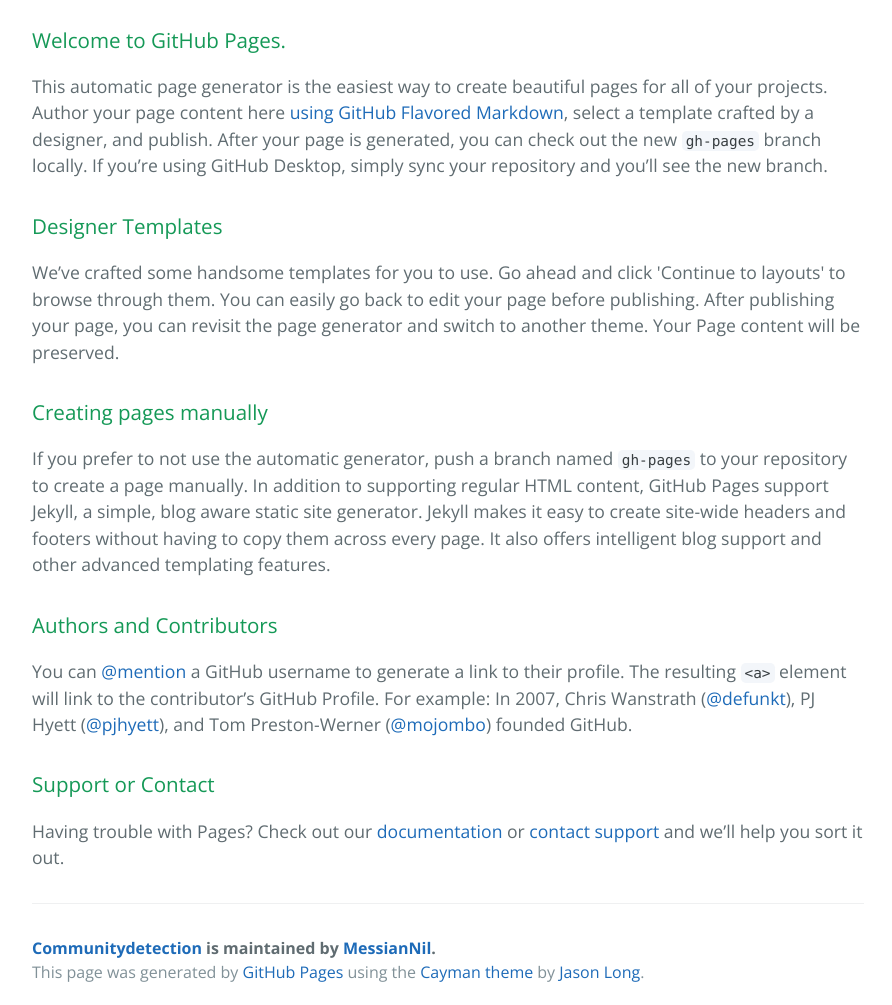
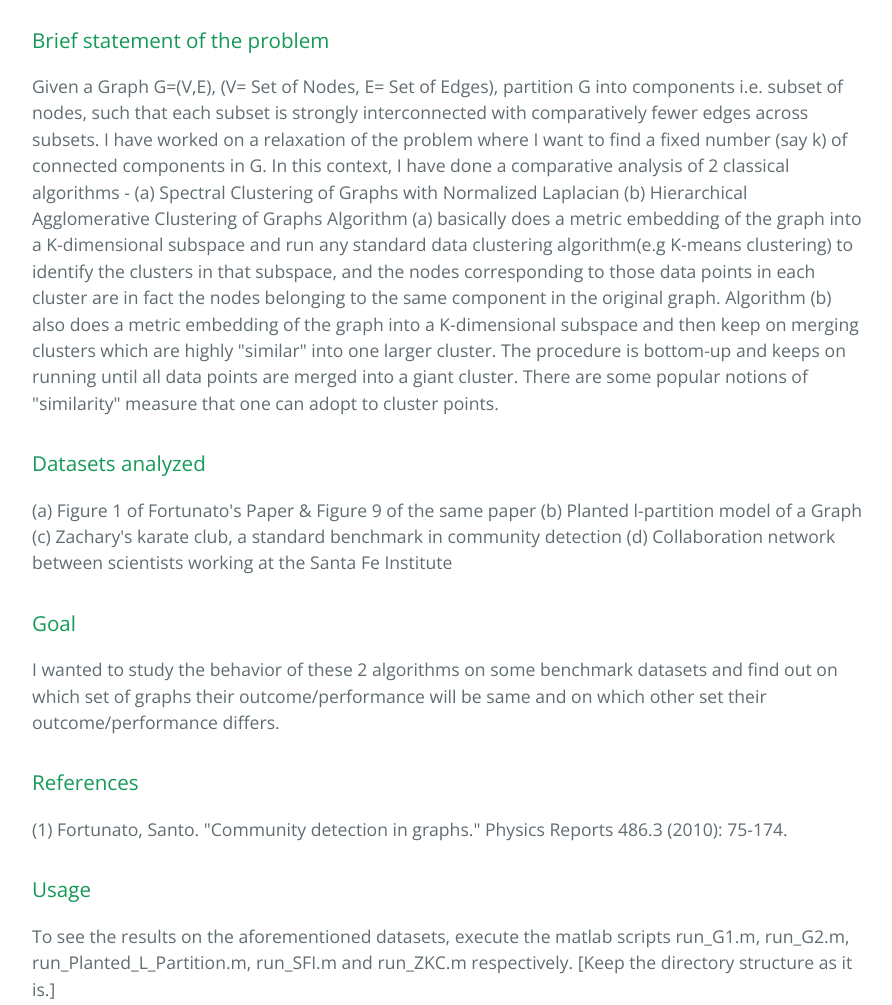
Before and after one commit to MessianNil/CommunityDetection, a plain HTML site: page index.html in a window 1280 px wide. Shown: the part 420-1425 px from the top of the page, without its empty margins (192-1084 px from the left). Drawn offline with nearby package versions, Linux system fonts and the light colour scheme.

```diff
--- a/index.html
+++ b/index.html
@@ -20,29 +20,36 @@
 
     <section class="main-content">
       <h3>
-<a id="welcome-to-github-pages" class="anchor" href="#welcome-to-github-pages" aria-hidden="true"><span aria-hidden="true" class="octicon octicon-link"></span></a>Welcome to GitHub Pages.</h3>
+<a id="brief-statement-of-the-problem" class="anchor" href="#brief-statement-of-the-problem" aria-hidden="true"><span aria-hidden="true" class="octicon octicon-link"></span></a>Brief statement of the problem</h3>
 
-<p>This automatic page generator is the easiest way to create beautiful pages for all of your projects. Author your page content here <a href="https://guides.github.com/features/mastering-markdown/">using GitHub Flavored Markdown</a>, select a template crafted by a designer, and publish. After your page is generated, you can check out the new <code>gh-pages</code> branch locally. If you’re using GitHub Desktop, simply sync your repository and you’ll see the new branch.</p>
+<p>Given a Graph G=(V,E), (V= Set of Nodes, E= Set of Edges), partition G into components i.e. subset of nodes, such that each subset is strongly interconnected with comparatively fewer edges across subsets. I have worked on a relaxation of the problem where I want to find a fixed number (say k) of connected components in G.
+In this context, I have done a comparative analysis of 2 classical algorithms -
+(a) Spectral Clustering of Graphs with Normalized Laplacian
+(b) Hierarchical Agglomerative Clustering of Graphs
+Algorithm (a) basically does a metric embedding of the graph into a K-dimensional subspace and run any standard data clustering algorithm(e.g K-means clustering) to identify the clusters in that subspace, and the nodes corresponding to those data points in each cluster are in fact the nodes belonging to the same component in the original graph. Algorithm (b) also does a metric embedding of the graph into a K-dimensional subspace and then keep on merging clusters which are highly "similar" into one larger cluster. The procedure is bottom-up and keeps on running until all data points are merged into a giant cluster. There are some popular notions of "similarity" measure that one can adopt to cluster points.</p>
 
 <h3>
-<a id="designer-templates" class="anchor" href="#designer-templates" aria-hidden="true"><span aria-hidden="true" class="octicon octicon-link"></span></a>Designer Templates</h3>
+<a id="datasets-analyzed" class="anchor" href="#datasets-analyzed" aria-hidden="true"><span aria-hidden="true" class="octicon octicon-link"></span></a>Datasets analyzed</h3>
 
-<p>We’ve crafted some handsome templates for you to use. Go ahead and click 'Continue to layouts' to browse through them. You can easily go back to edit your page before publishing. After publishing your page, you can revisit the page generator and switch to another theme. Your Page content will be preserved.</p>
+<p>(a) Figure 1 of Fortunato's Paper &amp; Figure 9 of the same paper
+(b) Planted l-partition model of a Graph
+(c) Zachary's karate club, a standard benchmark in community detection
+(d) Collaboration network between scientists working at the Santa Fe Institute</p>
 
 <h3>
-<a id="creating-pages-manually" class="anchor" href="#creating-pages-manually" aria-hidden="true"><span aria-hidden="true" class="octicon octicon-link"></span></a>Creating pages manually</h3>
+<a id="goal" class="anchor" href="#goal" aria-hidden="true"><span aria-hidden="true" class="octicon octicon-link"></span></a>Goal</h3>
 
-<p>If you prefer to not use the automatic generator, push a branch named <code>gh-pages</code> to your repository to create a page manually. In addition to supporting regular HTML content, GitHub Pages support Jekyll, a simple, blog aware static site generator. Jekyll makes it easy to create site-wide headers and footers without having to copy them across every page. It also offers intelligent blog support and other advanced templating features.</p>
+<p>I wanted to study the behavior of these 2 algorithms on some benchmark datasets and find out on which set of graphs their outcome/performance will be same and on which other set their outcome/performance differs.</p>
 
 <h3>
-<a id="authors-and-contributors" class="anchor" href="#authors-and-contributors" aria-hidden="true"><span aria-hidden="true" class="octicon octicon-link"></span></a>Authors and Contributors</h3>
+<a id="references" class="anchor" href="#references" aria-hidden="true"><span aria-hidden="true" class="octicon octicon-link"></span></a>References</h3>
 
-<p>You can <a href="https://help.github.com/articles/basic-writing-and-formatting-syntax/#mentioning-users-and-teams" class="user-mention">@mention</a> a GitHub username to generate a link to their profile. The resulting <code>&lt;a&gt;</code> element will link to the contributor’s GitHub Profile. For example: In 2007, Chris Wanstrath (<a href="https://github.com/defunkt" class="user-mention">@defunkt</a>), PJ Hyett (<a href="https://github.com/pjhyett" class="user-mention">@pjhyett</a>), and Tom Preston-Werner (<a href="https://github.com/mojombo" class="user-mention">@mojombo</a>) founded GitHub.</p>
+<p>(1) Fortunato, Santo. "Community detection in graphs." Physics Reports 486.3 (2010): 75-174.</p>
 
 <h3>
-<a id="support-or-contact" class="anchor" href="#support-or-contact" aria-hidden="true"><span aria-hidden="true" class="octicon octicon-link"></span></a>Support or Contact</h3>
+<a id="usage" class="anchor" href="#usage" aria-hidden="true"><span aria-hidden="true" class="octicon octicon-link"></span></a>Usage</h3>
 
-<p>Having trouble with Pages? Check out our <a href="https://help.github.com/pages">documentation</a> or <a href="https://github.com/contact">contact support</a> and we’ll help you sort it out.</p>
+<p>To see the results on the aforementioned datasets, execute the matlab scripts run_G1.m, run_G2.m, run_Planted_L_Partition.m, run_SFI.m and run_ZKC.m respectively. [Keep the directory structure as it is.]</p>
 
       <footer class="site-footer">
         <span class="site-footer-owner"><a href="https://github.com/MessianNil/CommunityDetection">Communitydetection</a> is maintained by <a href="https://github.com/MessianNil">MessianNil</a>.</span>
```
Also changed, not shown: params.json (+1 -1 lines).
